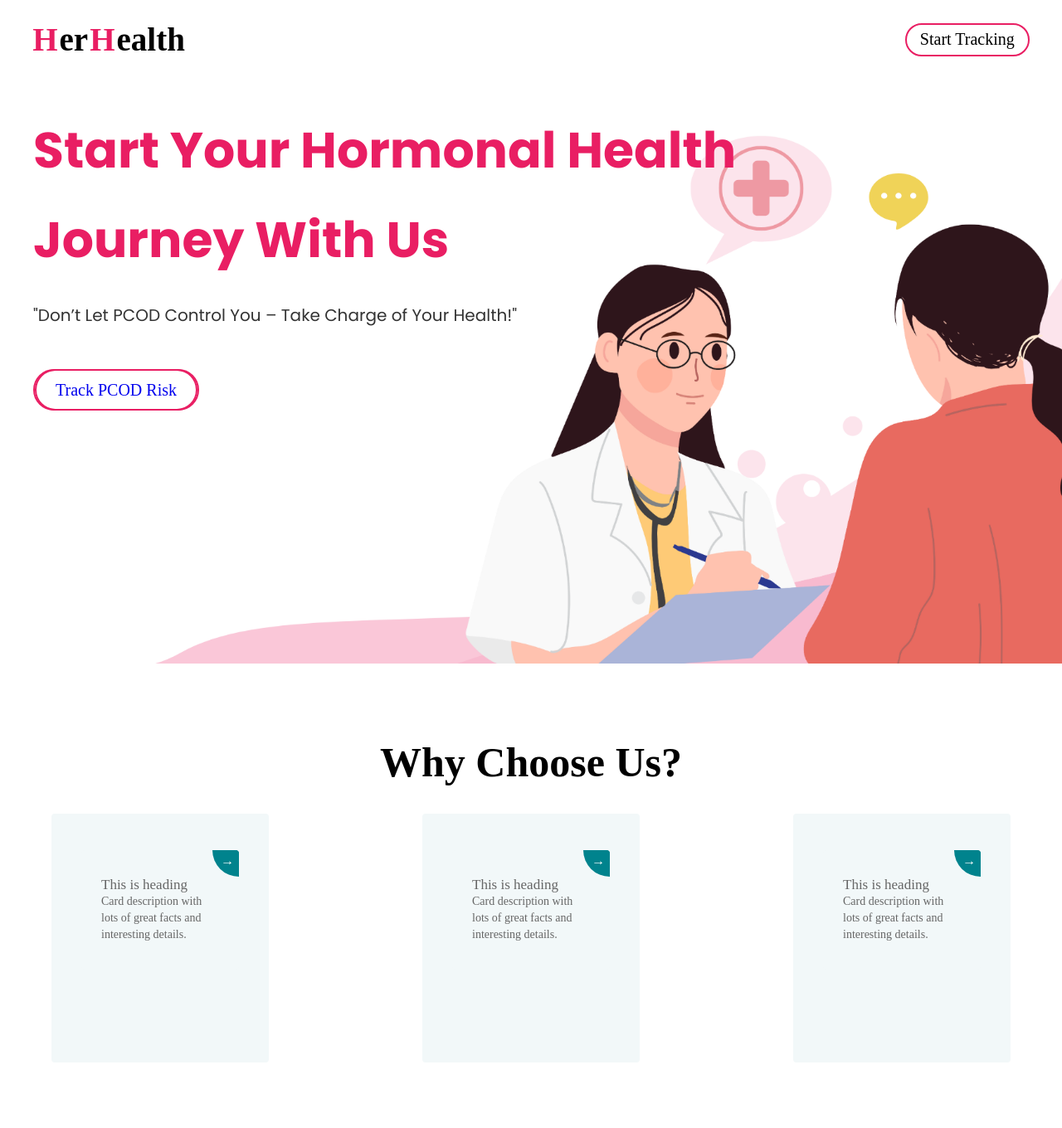
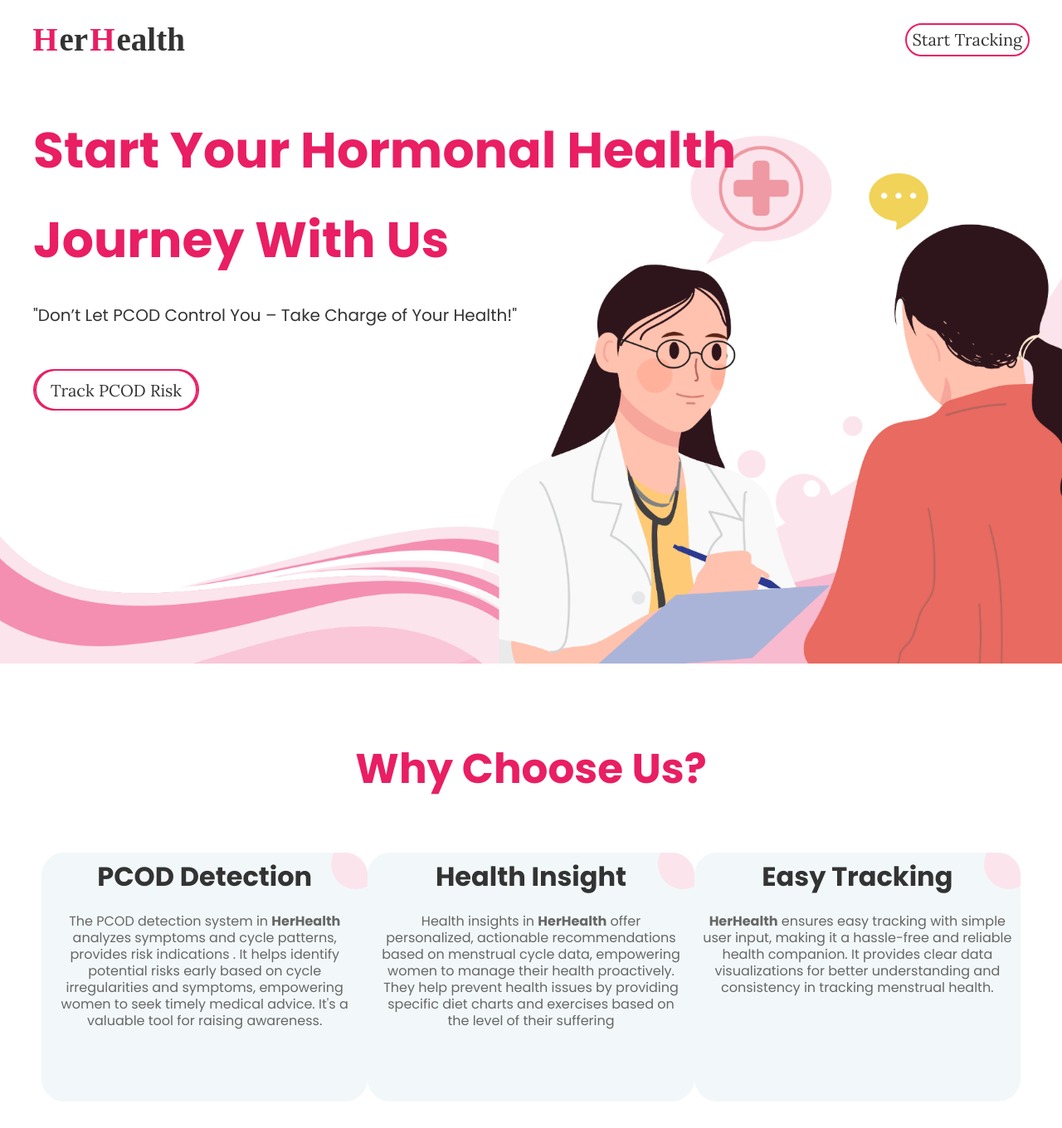
Before and after one commit to aprankhunger/Team-156-Devolution-HerHealth, a Flask app: page / in a window 1280 px wide. Shown: the whole page at 83% size. Before the commit the page ends 1281 px from the top, so only its background shows below. Run offline with Flask 3, Linux system fonts and the light colour scheme; some web fonts are replaced.

Commit message:
Improved Landing page

```diff
--- a/static/home.css
+++ b/static/home.css
@@ -19,15 +19,20 @@
     min-height: 100vh; /* Changed from height to min-height */
     width: 100%;
     background: linear-gradient(to bottom, transparent 95%, rgba(0, 0, 0, 0.5) 100%);
-    background-image: url('./Untitled design.png');
+    background-image: url('./HomeBG.png');
     background-size: cover;
     background-repeat: no-repeat;
     background-position: center;
     background-attachment: scroll;
 }
 
+
 .logocolor {
     color: var(--primarycolor);
+}
+
+.seclogocolor{
+    color: var(--textcolor);
 }
 
 .nav {
@@ -57,12 +61,11 @@
 }
 
 .startTracking {
-    /* border: 2px solid var(--primarycolor); */
-    /* background-color: var(--primarycolor); */
-    color: black;
+    color: var(--textcolor);
     height: 40px;
     width: 150px;
     display: flex;
+    font-family: "Lora";
     align-items: center;
     justify-content: center;
     border: 2px solid var(--primarycolor);
@@ -115,6 +118,8 @@
     width: 200px;
     font-size: 20px;
     display: flex;
+    font-family: "Lora";
+    color: var(--textcolor);
     justify-content: center;
     align-items: center;
     border-radius: 30px;
@@ -140,6 +145,8 @@
     font-size: 50px;
     margin-top: 90px;
     text-align: center;
+    font-family: "Poppins";
+    color: var(--primarycolor);
     /* color: var(--primarycolor); */
 }
 
@@ -150,35 +157,18 @@
     gap: 20px; /* Add gap between the cards */
 }
 
-/* .firstbox,.secondbox,.thirdbox{
-    height: 300px;
-    width: 450px;
-
-    margin-top: 50px;
-    display: flex;
-
-    justify-content: center;
-    background-color: var(--backcolor);
-    border-radius: 50px;
+.blog{
+    margin-top: 30px;
 }
 
-.firstbox>h1,.secondbox>h1,.thirdbox>h1{
-    margin: 20px;
-} */
-
-
-
-/* .blog1,.blog2,.blog3{
-    display: flex;
-    justify-content: center;
-    align-items: center;
-} */
-
-
+.card1>p>h1{
+    color: white;
+}
 
 .card{
     height: 300px;
     width: 500px;
+
 }
 .card p {
     font-size: 17px;
@@ -201,7 +191,7 @@
     overflow: hidden;
     top: 0;
     right: 0;
-    background-color: #00838d;
+    background-color: var(--backcolor);
     border-radius: 0 4px 0 32px;
   }
 
@@ -213,13 +203,13 @@
   }
 
   .card1 {
+    height: 300px;
     display: block;
     position: relative;
-    max-width: 262px;
+    max-width: 500px;
     background-color: #f2f8f9;
     border-radius: 4px;
-    padding: 32px 24px;
-    margin: 12px;
+    padding: 5px 0px;
     text-decoration: none;
     z-index: 0;
     overflow: hidden;
@@ -231,7 +221,7 @@
     z-index: -1;
     top: -16px;
     right: -16px;
-    background: #00838d;
+    background: var(--backcolor);
     height: 32px;
     width: 32px;
     border-radius: 32px;
@@ -380,15 +362,16 @@
 
 .card, .card1, .card2, .card3 {
     display: block;
+    text-align: center;
     position: relative;
-    max-width: 262px;
+    max-width: 400px;
     background-color: #f2f8f9;
     border-radius: 4px;
-    padding: 32px 24px;
-    margin: 12px;
+    font-family: 'Poppins';
     text-decoration: none;
     z-index: 0;
     overflow: hidden;
+    border-radius: 27px;
 }
 
 .card p, .card1 p, .card2 p, .card3 p {
@@ -408,10 +391,10 @@
     z-index: -1;
     top: -16px;
     right: -16px;
-    background: #00838d;
-    height: 32px;
-    width: 32px;
-    border-radius: 32px;
+    background: var(--backcolor);
+    height: 60px;
+    width: 60px;
+    border-radius: 60px;
     transform: scale(1);
     transform-origin: 50% 50%;
     transition: transform 0.25s ease-out;
@@ -450,10 +435,21 @@
 }
 
 .card3:hover p {
-    color: #00838d;
+    color: var(--backcolor);
 }
 
 .card3:hover .go-corner {
     transition: opacity 0.3s linear;
     opacity: 1;
 }
+
+.card-heading {
+    margin-bottom: 20px;
+    color: #333333;
+}
+
+.small{
+    margin: 0px 10px;
+    text-align: center;
+    color: var(--textcolor);
+}
--- a/templates/index.html
+++ b/templates/index.html
@@ -4,7 +4,7 @@
 <head>
     <meta charset="UTF-8">
     <meta name="viewport" content="width=device-width, initial-scale=1.0">
-    <title>HerHealth</title>
+    <title>Document</title>
     <link rel="stylesheet" href="{{ url_for('static', filename='home.css') }}">
     <link rel="preconnect" href="https://fonts.googleapis.com">
     <link rel="preconnect" href="https://fonts.gstatic.com" crossorigin>
@@ -19,9 +19,9 @@
             <div class="nav1">
                 <div class="logo">
                     <span class="logocolor">H</span>
-                    <span>er</span>
+                    <span class="seclogocolor">er</span>
                     <span class="logocolor">H</span>
-                    <span>ealth</span>
+                    <span class="seclogocolor">ealth</span>
                 </div>
                 <div class="startTracking">
                     <p>Start Tracking</p>
@@ -50,49 +50,42 @@
 
     <div class="blog">
 
-
             <div class="card">
                 <a class="card1" href="#">
-                    <p>This is heading</p>
-                    <p class="small">Card description with lots of great facts and interesting details.</p>
+                    <p><h1 class="card-heading">PCOD Detection</h1></p>
+                    <p style="font-size: medium;" class="small">The PCOD detection system in <strong>HerHealth</strong> analyzes symptoms and cycle patterns, provides risk indications . It helps identify potential risks early based on cycle irregularities and symptoms, empowering women to seek timely medical advice. It's a valuable tool for raising awareness.</p>
                     <div class="go-corner" href="#">
                         <div class="go-arrow">
-                            →
+
                         </div>
                     </div>
                 </a>
             </div>
 
-
-
             <div class="card">
                 <a class="card1" href="#">
-                    <p>This is heading</p>
-                    <p class="small">Card description with lots of great facts and interesting details.</p>
+                    <p><h1 class="card-heading"> Health Insight</h1></p>
+                    <p style="font-size: medium;" class="small">Health insights in <strong>HerHealth</strong> offer personalized, actionable recommendations based on menstrual cycle data, empowering women to manage their health proactively. They help prevent health issues by providing specific diet charts and exercises based on the level of their suffering</p>
                     <div class="go-corner" href="#">
                         <div class="go-arrow">
-                            →
+
                         </div>
                     </div>
                 </a>
             </div>
 
-
-
             <div class="card">
                 <a class="card1" href="#">
-                    <p>This is heading</p>
-                    <p class="small">Card description with lots of great facts and interesting details.</p>
+                    <p><h1 class="card-heading">Easy Tracking</h1></p>
+                    <p style="font-size: medium;" class="small"><strong>HerHealth</strong> ensures easy tracking with simple user input, making it a hassle-free and reliable health companion. It provides clear data visualizations for better understanding and consistency in tracking menstrual health.</p>
                     <div class="go-corner" href="#">
                         <div class="go-arrow">
-                            →
+
                         </div>
                     </div>
                 </a>
             </div>
 
-
-
     </div>
 </body>
 
```
Also changed, not shown: other parts of static/home.css (+13 -20 lines), instance/health_profiles.db, static/HomeBG.png (added), static/Untitled design.png (deleted).
